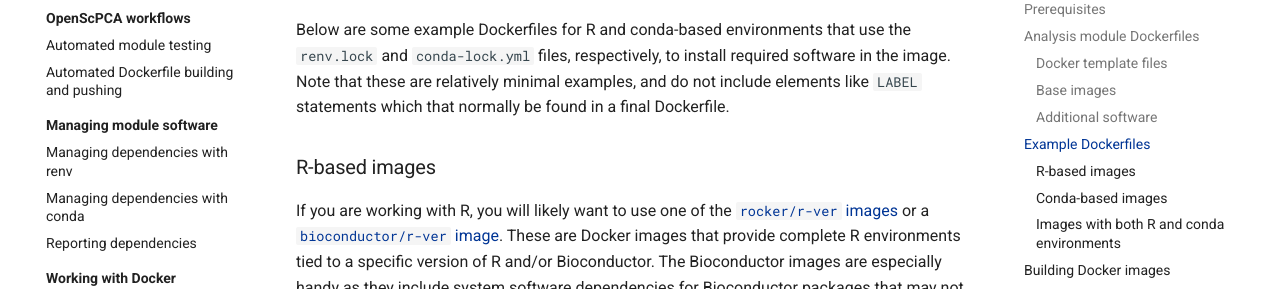
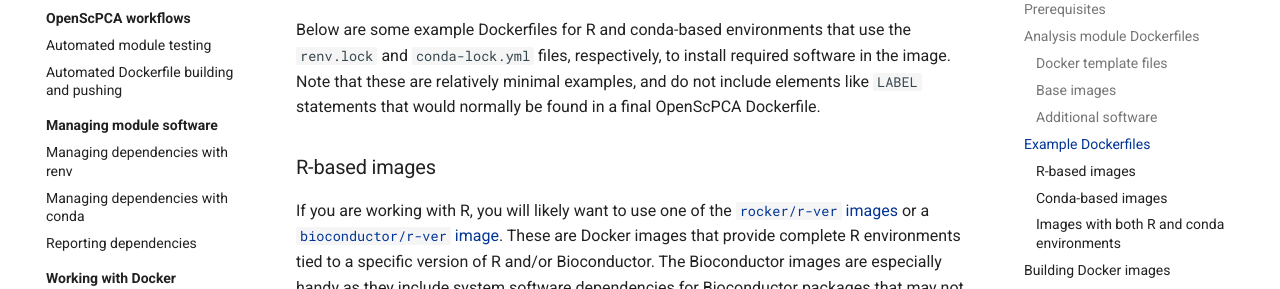
Before and after one commit to AlexsLemonade/OpenScPCA-analysis, an MkDocs documentation site: the page built from docs/ensuring-repro/docker/docker-images.md, in a window 1280 px wide and 900 px high, scrolled down 1848 px. Shown: the part 163-452 px from the top of the window. Built offline with MkDocs 1.6.1 and Material for MkDocs 9.7.7, drawn with Linux system fonts in a browser that asks for light colours.

Commit message:
fix some wording i noticed

```diff
--- a/docs/ensuring-repro/docker/docker-images.md
+++ b/docs/ensuring-repro/docker/docker-images.md
@@ -54,7 +54,7 @@ If necessary, you can also include statements to install other software using th
 ## Example Dockerfiles
 
 Below are some example Dockerfiles for R and conda-based environments that use the `renv.lock` and `conda-lock.yml` files, respectively, to install required software in the image.
-Note that these are relatively minimal examples, and do not include elements like `LABEL` statements which that normally be found in a final Dockerfile.
+Note that these are relatively minimal examples, and do not include elements like `LABEL` statements that would normally be found in a final OpenScPCA Dockerfile.
 
 ### R-based images
 
```
